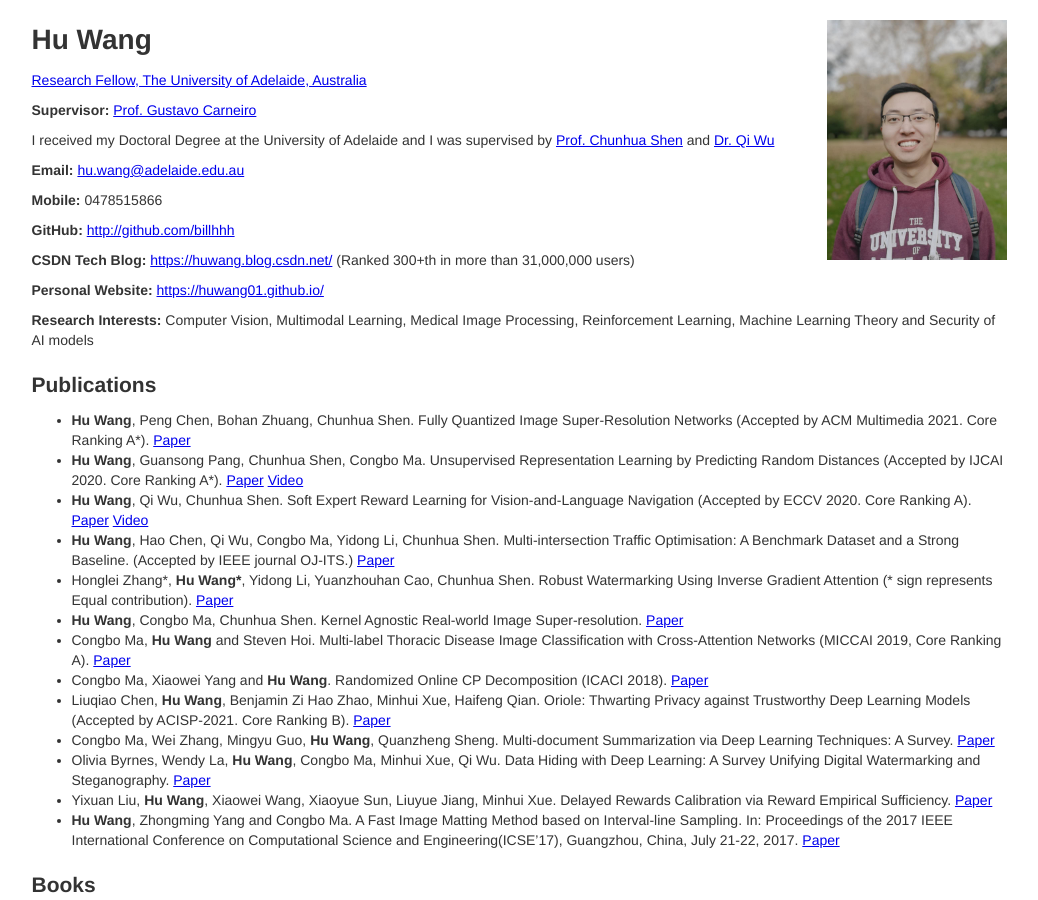
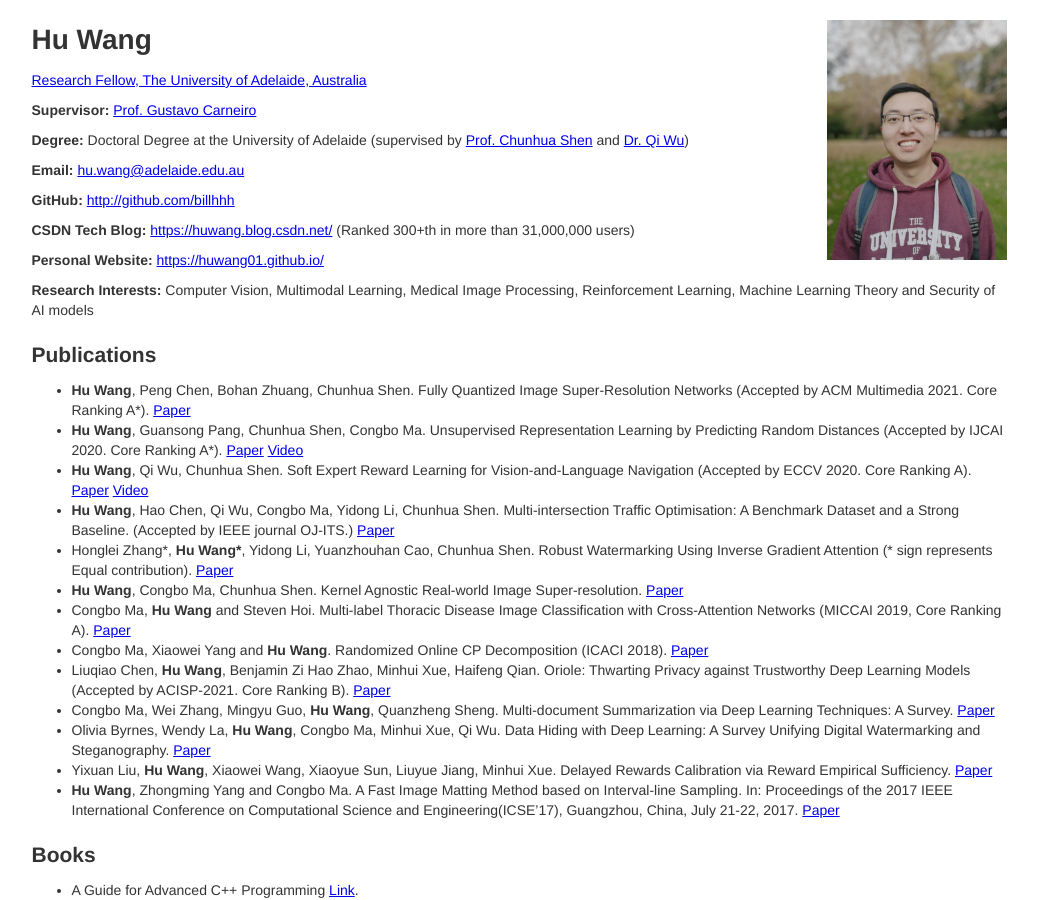
Before and after one commit to billhhh/whblog-omega, a Jekyll site: the page res/index.html, which Jekyll copies as it is, in a window 1280 px wide and 900 px high. Shown: the whole window, without its empty margins (121-1159 px from the left). Built offline with Jekyll 4.4.1, drawn with Linux system fonts in a browser that asks for light colours.

Commit message:
Update index.html

```diff
--- a/res/index.html
+++ b/res/index.html
@@ -18,16 +18,17 @@
         <span><a href='https://cs.adelaide.edu.au/~carneiro/'>Prof. Gustavo Carneiro</a></span>
       </p>
       <p>
-        <span>I received my Doctoral Degree at the University of Adelaide and I was supervised by <a href='http://cs.adelaide.edu.au/~chhshen/'>Prof. Chunhua Shen</a> and <a href='http://www.qi-wu.me/'>Dr. Qi Wu</a></span>
+	<strong>Degree:</strong>
+        <span>Doctoral Degree at the University of Adelaide (supervised by <a href='http://cs.adelaide.edu.au/~chhshen/'>Prof. Chunhua Shen</a> and <a href='http://www.qi-wu.me/'>Dr. Qi Wu</a>)</span>
       </p>
       <p>
         <strong>Email:</strong>
         <a href="mailto:hu.wang@adelaide.edu.au">hu.wang@adelaide.edu.au</a>
       </p>
-      <p>
+<!--       <p>
         <strong>Mobile:</strong>
         <span>0478515866</span>
-      </p>
+      </p> -->
       <p>
         <strong>GitHub:</strong>
         <a href="http://github.com/billhhh">http://github.com/billhhh</a>
```
